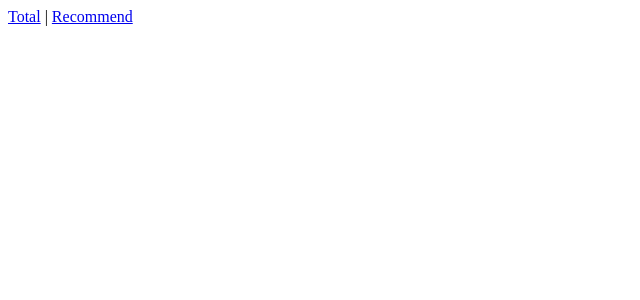
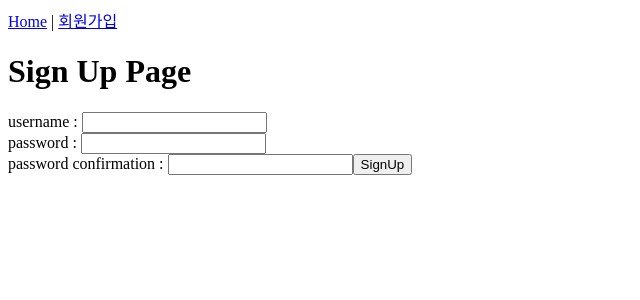
Before and after one commit to yeinJ/MovieProject, a Vue app in the folder FRONT/: page /signup in a window 1280 px wide. Shown: the top 300 px of the page, without its empty margins (0-640 px from the left). Built offline with nearby package versions, Linux system fonts and the light colour scheme.

Commit message:
1117front1

```diff
--- a/FRONT/src/App.vue
+++ b/FRONT/src/App.vue
@@ -1,8 +1,8 @@
 <template>
   <div id="app">
     <nav>
-      <router-link to="/movietotal">Total</router-link> |
-      <router-link to="/recommend">Recommend</router-link>
+      <router-link to="/">Home</router-link> |
+      <router-link to="/signup">회원가입</router-link>
 
     </nav>
     <router-view/>
--- /dev/null
+++ b/FRONT/src/components/ReviewDetail.vue
@@ -0,0 +1,15 @@
+<template>
+  <div>
+    여긴 디테일
+  </div>
+</template>
+
+<script>
+export default {
+
+}
+</script>
+
+<style>
+
+</style>
--- /dev/null
+++ b/FRONT/src/components/ReviewForm.vue
@@ -0,0 +1,20 @@
+<template>
+  <div>
+    ReviewForm
+    <br>
+    <input type="text" placeholder="title">
+    <br>
+    <textarea name="" id="" cols="100%" rows="10">입력해주</textarea>
+    <button>등록</button>
+  </div>
+</template>
+
+<script>
+export default {
+
+}
+</script>
+
+<style>
+
+</style>
--- a/FRONT/src/router/index.js
+++ b/FRONT/src/router/index.js
@@ -1,14 +1,21 @@
 import Vue from 'vue'
 import VueRouter from 'vue-router'
+import HomeView from '@/views/HomeView'
 import MovieTotalListView from '@/views/MovieTotalListView'
 import RecommendListView from '@/views/RecommendListView'
 import SignUpView from '@/views/SignUpView'
 import LoginView from '@/views/LoginView'
 import DetailView from '@/views/DetailView'
+import ReviewDetail from '@/components/ReviewDetail'
 
 Vue.use(VueRouter)
 
 const routes = [
+  {
+    path: '/',
+    name: 'home',
+    component: HomeView,
+  },
   {
     path:'/movietotal',
     name:'movietotal',
@@ -30,10 +37,16 @@ const routes = [
     component: LoginView,
   },
   {
-    path: '/:id',
+    path: '/movies/:id',
     name: 'DetailView',
     component: DetailView,
   },
+  {
+    path: 'movies/:id/reviews',
+    name: 'ReviewDetail',
+    component: ReviewDetail,
+  },
+
 
 
 ]
--- a/FRONT/src/store/index.js
+++ b/FRONT/src/store/index.js
@@ -1,6 +1,7 @@
 import Vue from 'vue'
 import Vuex from 'vuex'
 import axios from 'axios'
+import router from '@/router'
 // import createPersistedState from 'vuex-persistedstate'
 // import router from '@/router'
 
@@ -14,6 +15,7 @@ export default new Vuex.Store({
   // ],
   state: {
     movies : [],
+    token : '',
   },
   getters: {
   },
@@ -21,6 +23,10 @@ export default new Vuex.Store({
     GET_MOVIES(state, movies) {
 
       state.movies = movies
+    },
+    SAVE_TOKEN(state,token) {
+      state.token = token
+      router.push({name:'HomeView'})
     }
 
   },
@@ -37,6 +43,21 @@ export default new Vuex.Store({
           console.log(err)
         })
     },
+    signUp(context, payload) {
+      axios({
+        method : 'post',
+        url:`${API_URL}/accounts/signup/`,
+        data: {
+          username:payload.username,
+          password1:payload.password1,
+          password2:payload.password2,
+        }
+      })
+        .then((res) => {
+          context.commit('SAVE_TOKEN',res.data.key)
+          console.log('데이터받음')
+        })
+    }
 
   },
 })
--- a/FRONT/src/views/DetailView.vue
+++ b/FRONT/src/views/DetailView.vue
@@ -2,18 +2,23 @@
   <div>
     <h1>Detail</h1>
     <p>영화 이름 : {{movie?.title}}</p>
-
-
+    <hr>
+    <ReviewForm/>
 
   </div>
 </template>
 
 <script>
 import axios from 'axios'
+import ReviewForm from '@/components/ReviewForm.vue'
+
 const API_URL = 'http://127.0.0.1:8000'
 
 export default {
   name : 'DetailView',
+  components: {
+    ReviewForm
+  },
   data() {
     return {
       movie: null,
--- /dev/null
+++ b/FRONT/src/views/HomeView.vue
@@ -0,0 +1,16 @@
+<template>
+  <div>
+    <router-link to="/movietotal">Total</router-link> |
+    <router-link to="/recommend">Recommend</router-link>
+  </div>
+</template>
+
+<script>
+export default {
+
+}
+</script>
+
+<style>
+
+</style>
--- a/FRONT/src/views/SignUpView.vue
+++ b/FRONT/src/views/SignUpView.vue
@@ -1,9 +1,47 @@
 <template>
-  <div></div>
+  <div>
+    <h1>Sign Up Page</h1>
+    <form v-on:submit.prevent="signUp">
+      <label for="username">username : </label>
+      <input type="text" id="username" v-model="username"><br>
+
+      <label for="password1"> password : </label>
+      <input type="password" id="password1" v-model="password1"><br>
+
+      <label for="password2"> password confirmation : </label>
+      <input type="password" id="password2" v-model="password2">
+
+      <input type="submit" value="SignUp">
+    </form>
+
+  </div>
 </template>
 
 <script>
 export default {
+  name : 'SignUpView',
+  data() {
+    return {
+      username : '',
+      password1 : '',
+      password2 : '',
+    }
+  },
+  methods: {
+    signUp() {
+      const username = this.username
+      const password1 = this.password1
+      const password2 = this.password2
+
+      const payload = {
+        username,
+        password1,
+        password2,
+      }
+
+      this.$store.dispatch('signUp',payload)
+    }
+  }
 
 }
 </script>
```
Also changed, not shown: FRONT/src/components/ReviewList.vue (added, +13 -0 lines), FRONT/src/components/ReviewSet.vue (added, +13 -0 lines), 2 other files (tests, documents, lock files or other folders).
